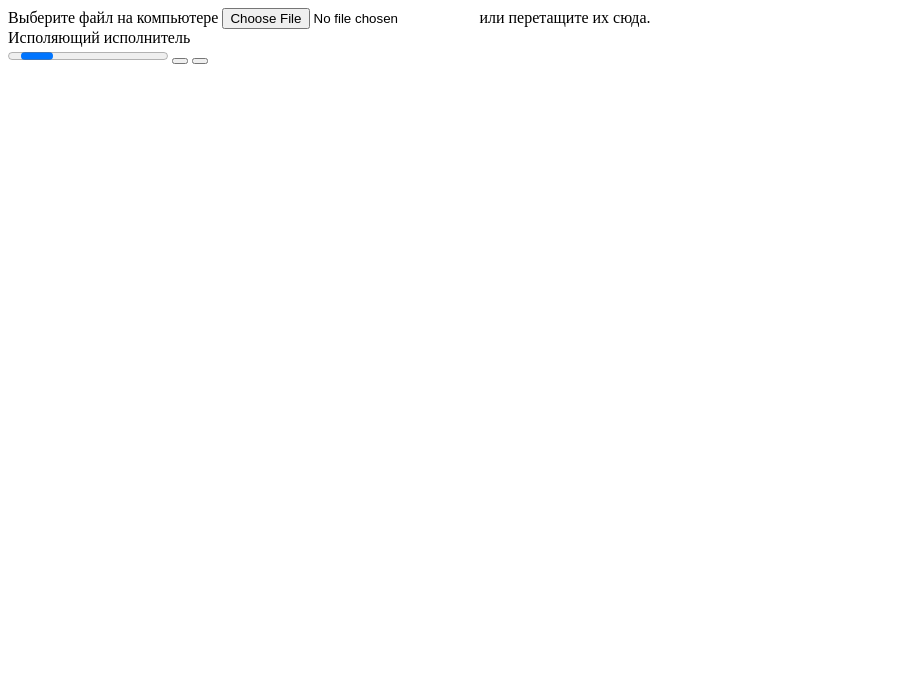
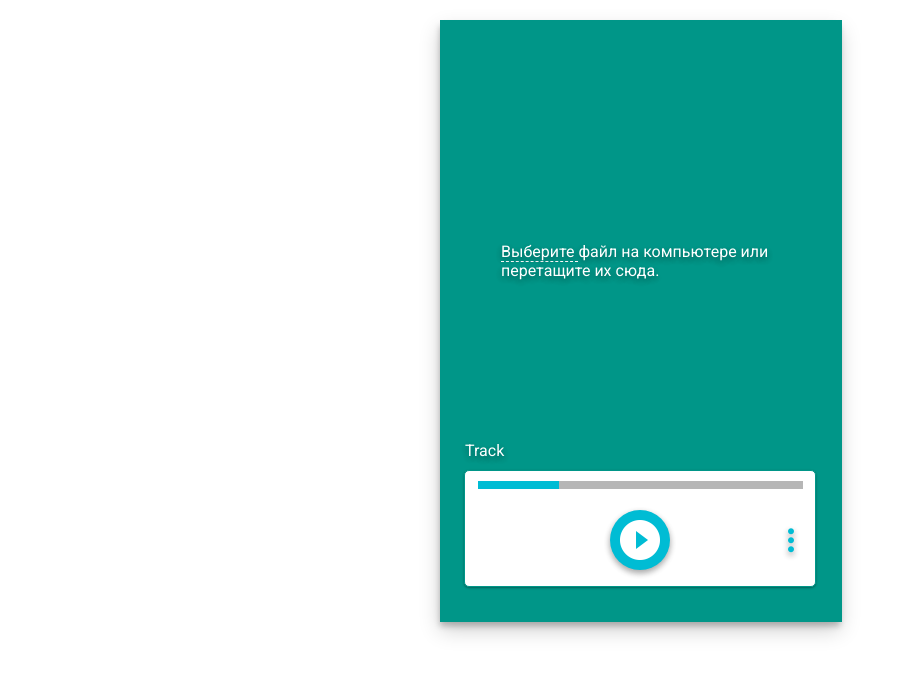
Before and after one commit to mkholodnyak/shri2015-task3, a website: page index.html in a window 1280 px wide. Shown: the whole page, without its empty margins (0-902 px from the left). Drawn offline with nearby package versions, Linux system fonts and the light colour scheme; files that its build step writes are made by us from their sources; files whose address does not match are found by name.

Commit message:
Поправил разметку (с учётом стилей)

```diff
--- a/index.html
+++ b/index.html
@@ -5,22 +5,33 @@
     <meta name="viewport" content="width=device-width, initial-scale=1.0, maximum-scale=1.0, user-scalable=0">
     <title>WebAudioPlayer — ШРИ Яндекса</title>
     <link href="http://fonts.googleapis.com/css?family=Roboto" rel="stylesheet">
+    <link rel="stylesheet" href="app/css/main.css"/>
 </head>
 <body>
 <div class="wrapper">
-    <div class="player">
+    <div class="wrapper__content player">
         <div class="player__visualization">
-            <form action="" class="drag-n-drop-zone">
-                <label for="#audio-input">Выберите файл на компьютере</label>
-                <input class="drag-n-drop-zone__input" id="#audio-input" type="file" accept="audio/*"/>
-                <span>или перетащите их сюда.</span>
-            </form>
+            <div class="visualization">
+                <form action="" class="visualization__drop-zone drag-n-drop-zone">
+                    <label class="drag-n-drop-zone__input" for="#audio-input">Выберите
+                    <input id="#audio-input" type="file" accept="audio/*"/>
+                    </label>
+                    <span>  файл на компьютере или перетащите их сюда.</span>
+
+                </form>
+            </div>
         </div>
         <div class="player__controls control-panel">
-            <div class="control-panel__title">Исполяющий исполнитель</div>
-            <progress class="control-panel__progress"></progress>
-            <button class="control-panel__play-button"></button>
-            <button class="control-panel__settings-button"></button>
+            <div class="control-panel__title">Track</div>
+            <div class="control-panel__progress">
+                <progress class="progress" max="100" value="25"></progress>
+            </div>
+            <div class="control-panel__play-button">
+                <button class="play-pause-button icon-play"></button>
+            </div>
+            <div class="control-panel__settings-button">
+                <button class="settings-button icon-settings"></button>
+            </div>
         </div>
     </div>
 </div>
```
